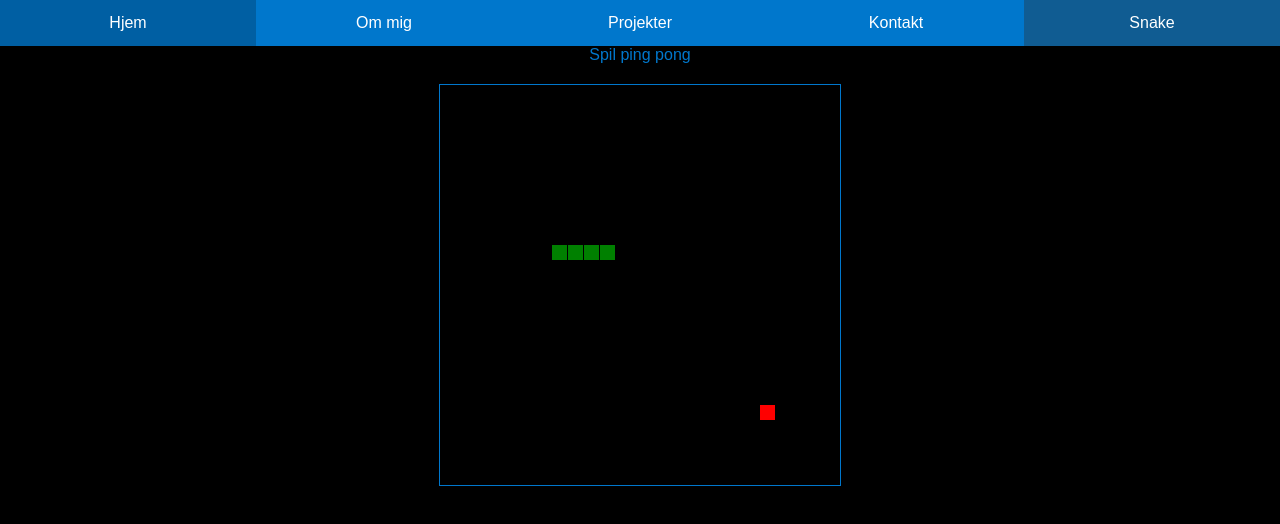
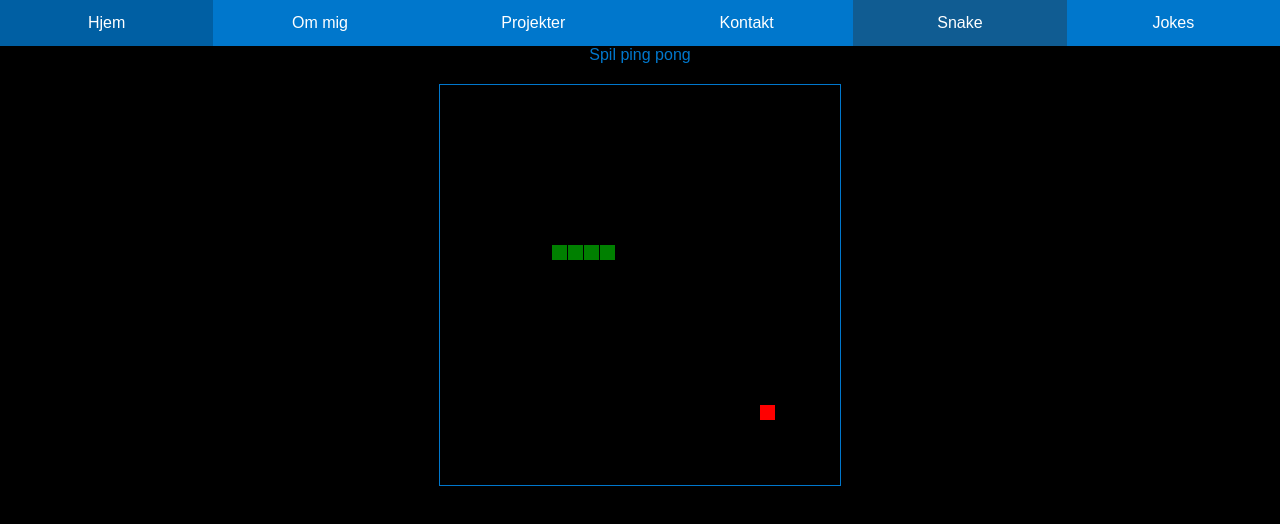
Before and after one commit to Shr1cky/Portfolio-, a plain HTML site: page snake.html in a window 1280 px wide. Drawn offline with Linux system fonts and the light colour scheme.

Commit message:
Update snake.html

```diff
--- a/snake.html
+++ b/snake.html
@@ -14,6 +14,7 @@
             <li><a href="projects.html">Projekter</a></li>
             <li><a href="contact.html">Kontakt</a></li>
             <li><a href="snake.html" class="active">Snake</a></li>
+            <li><a href="jokes.html">Jokes</a></li>
         </ul>
     </nav>
 </body>
```
